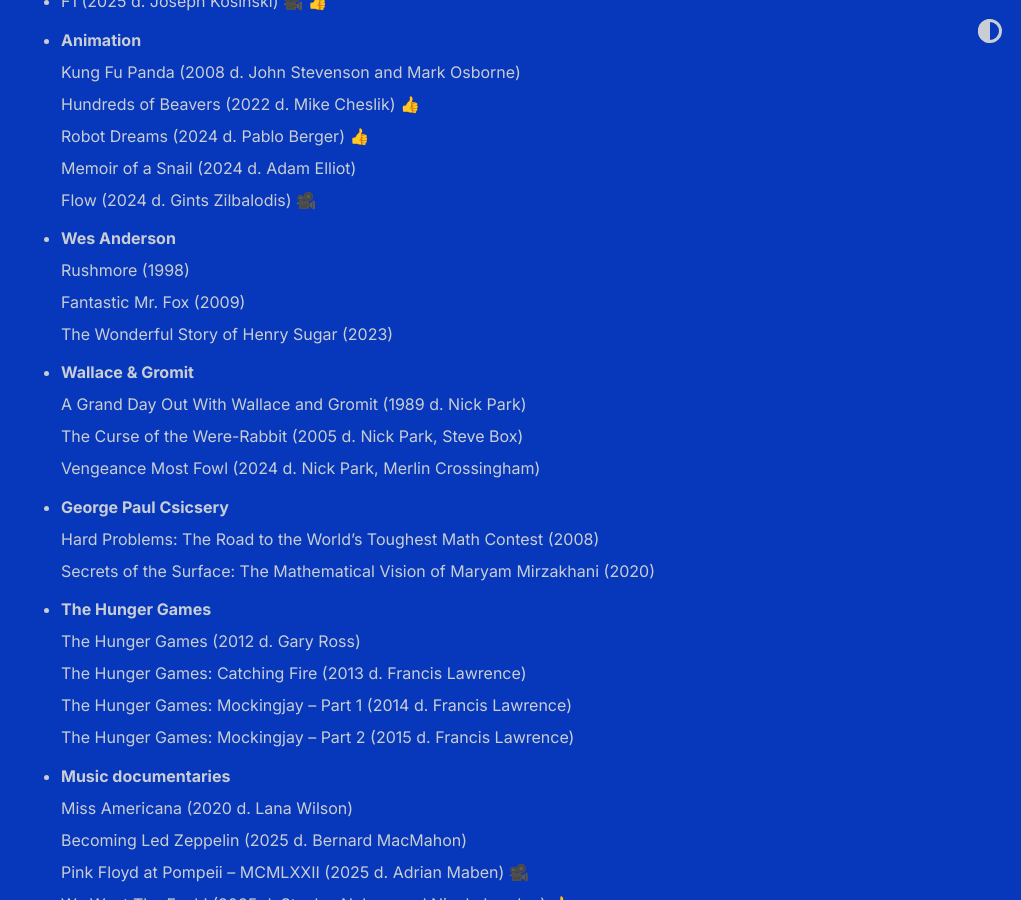
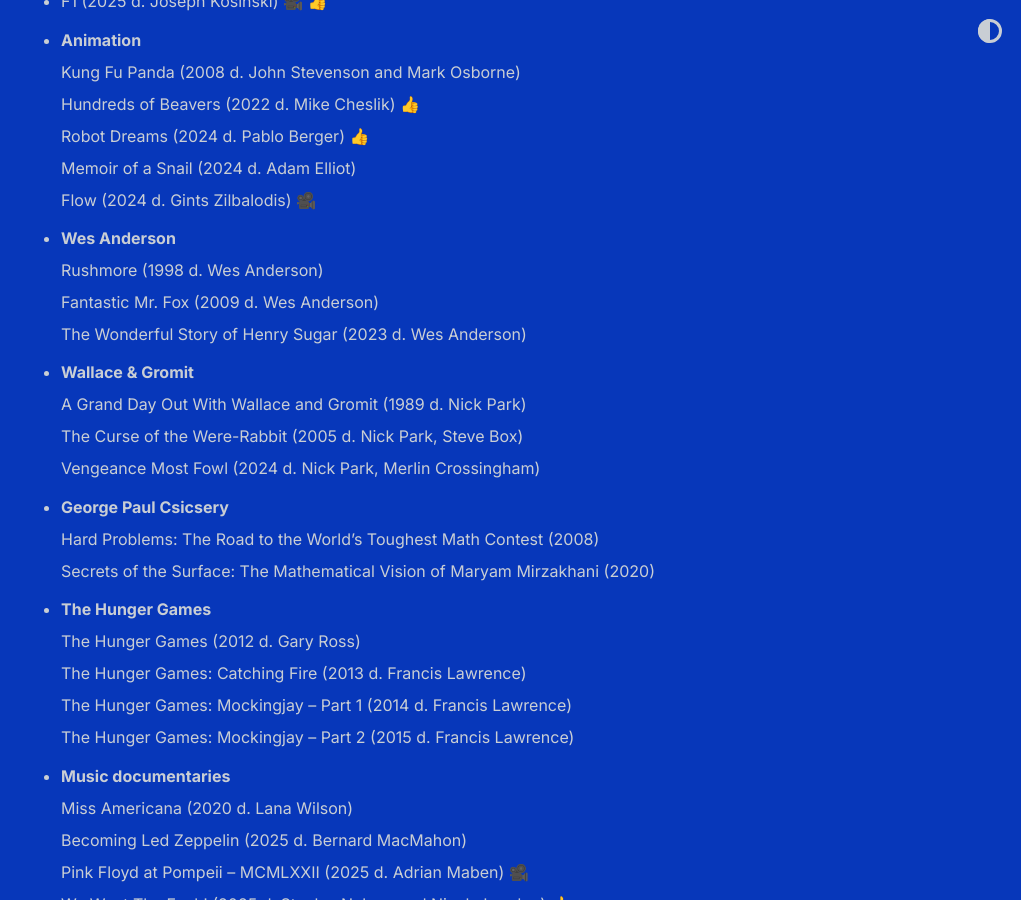
Before and after one commit to shihankanungo/shihankanungo.github.io, a Jekyll site: the page built from movies.md, in a window 1280 px wide and 900 px high, scrolled down 1829 px. Shown: the whole window, without its empty margins (259-1280 px from the left). Built offline with Jekyll 4.4.1, drawn with Linux system fonts in a browser that asks for light colours.

Commit message:
Update movies.md

```diff
--- a/movies.md
+++ b/movies.md
@@ -38,9 +38,9 @@
   Memoir of a Snail (2024 d. Adam Elliot) <br>
   Flow (2024 d. Gints Zilbalodis) 🎥
 - **Wes Anderson** <br>
-  Rushmore (1998) <br>
-  Fantastic Mr. Fox (2009) <br>
-  The Wonderful Story of Henry Sugar (2023) <br>
+  Rushmore (1998 d. Wes Anderson) <br>
+  Fantastic Mr. Fox (2009 d. Wes Anderson) <br>
+  The Wonderful Story of Henry Sugar (2023 d. Wes Anderson) <br>
 - **Wallace & Gromit** <br>
   A Grand Day Out With Wallace and Gromit (1989 d. Nick Park) <br>
   The Curse of the Were-Rabbit (2005 d. Nick Park, Steve Box) <br>
```
